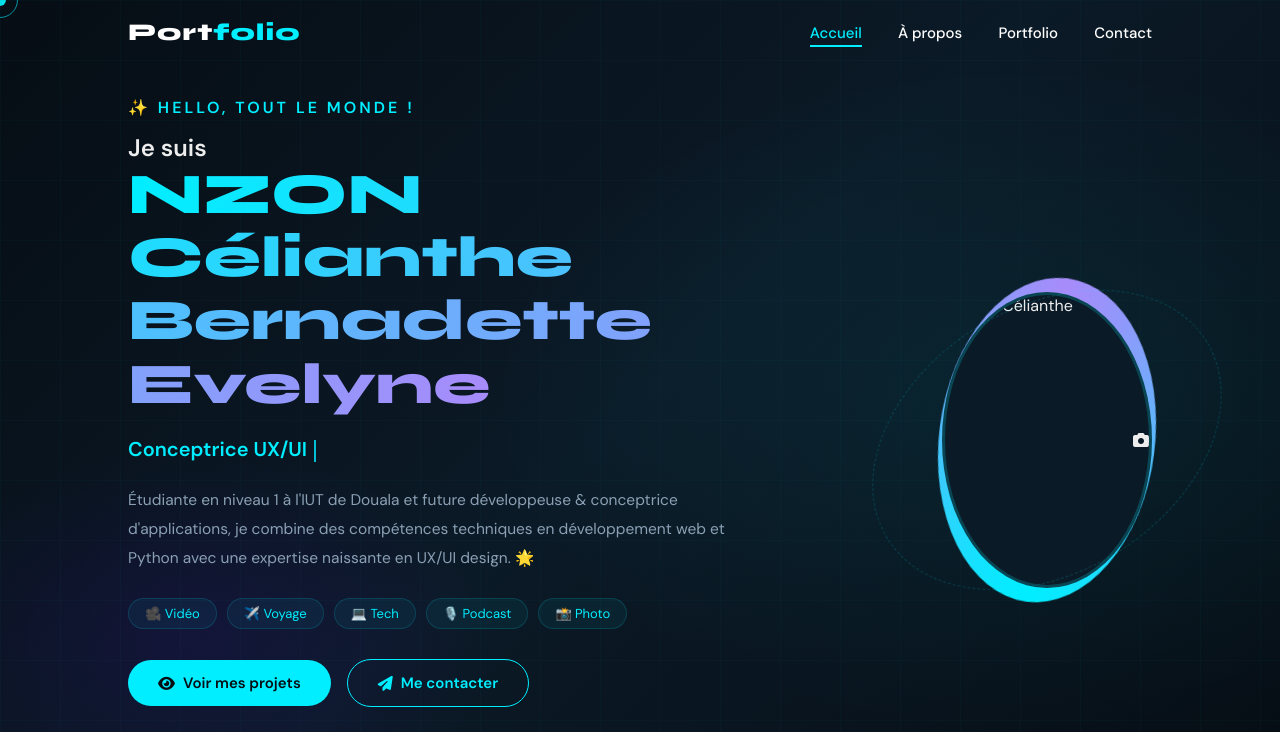
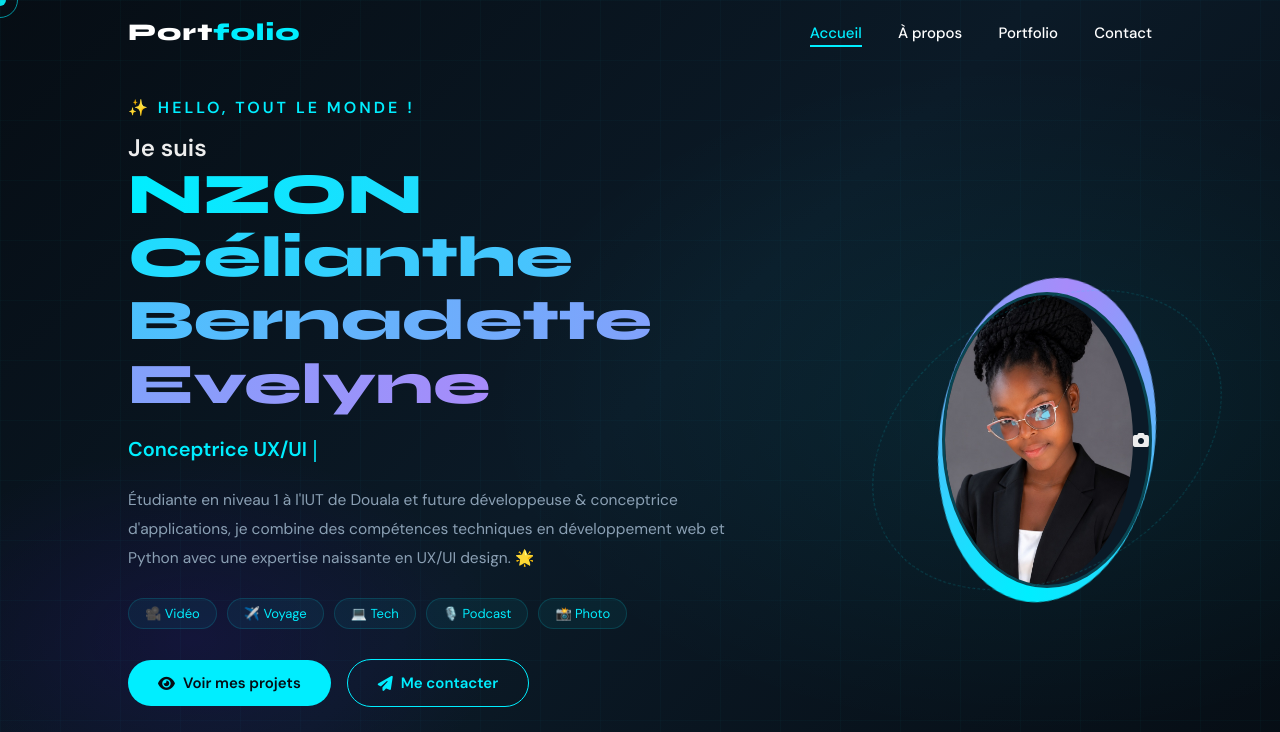
Before and after one commit to celianthenzon/Mon-portfolio, a plain HTML site: page index.html in a window 1280 px wide. Shown: the top 732 px of the page. Drawn offline with Linux system fonts and the light colour scheme; files whose address does not match are found by name.

Commit message:
Update index.html

```diff
--- a/index.html
+++ b/index.html
@@ -73,7 +73,7 @@
       <div class="avatar-ring">
         <div class="avatar-inner">
 
-          <img src="image/bby girl.jpg" alt="Nzon Célianthe" />
+          <img src="image/bby%20girl.jpg" alt="Nzon Célianthe" />
             <i class="fa-solid fa-camera"></i>
 
 
```
